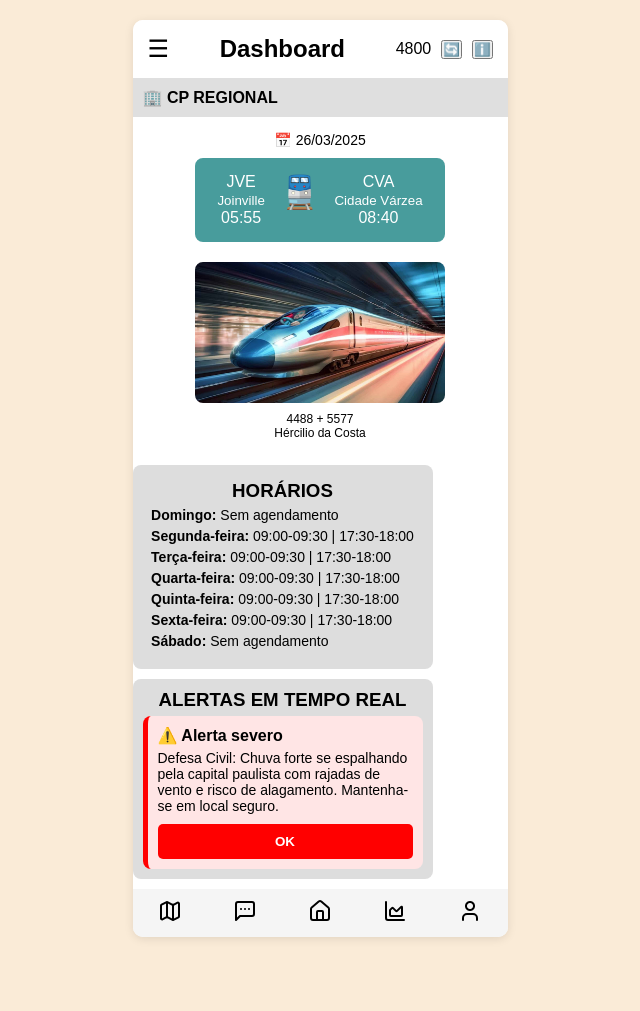
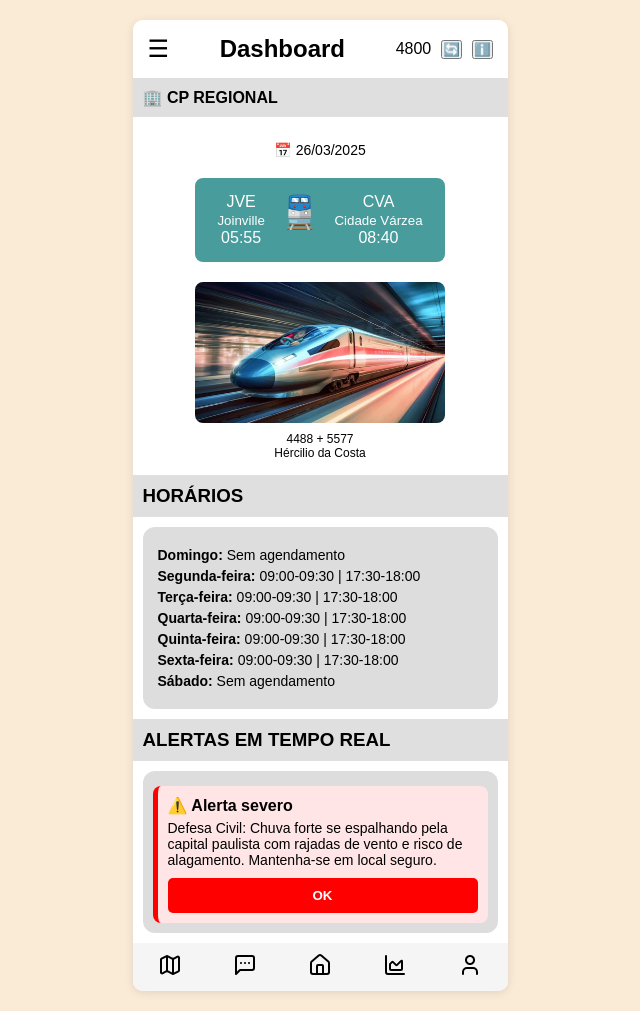
Before and after one commit to Braian-de-Liz/Tchuu-Tchuu, a PHP site: page /Public/pagGeralDashboard.html in a window 1280 px wide. Shown: the whole page, without its empty margins (320-960 px from the left). Before the commit the page ends 939 px from the top, so only its background shows below. Run offline with PHP 8.4, Linux system fonts and the light colour scheme.

Commit message:
dashboard

```diff
--- a/Assets/styledash.css
+++ b/Assets/styledash.css
@@ -56,6 +56,8 @@ body {
 }
 
 .data {
+    text-align: left;
+    padding: 10px;
     margin-bottom: 10px;
     font-size: 14px;
 }
@@ -95,12 +97,8 @@ body {
 .horarios {
     background-color: #ddd;
     padding: 15px;
-    margin-top: 10px;
-    border-radius: 8px;
-    width: 300px;
-    display: flex;
-    flex-direction: column;
-    align-items: center;
+    margin: 10px;
+    border-radius: 12px;
 }
 
 .lista-horarios {
@@ -116,9 +114,8 @@ body {
 .alertas {
     background-color: #ddd;
     padding: 10px;
-    margin-top: 10px;
-    border-radius: 8px;
-    width: 300px;
+    margin: 10px;
+    border-radius: 12px;
     display: flex;
     flex-direction: column;
     align-items: center;
--- a/Public/pagGeralDashboard.html
+++ b/Public/pagGeralDashboard.html
@@ -44,9 +44,10 @@
             </div>
         </section>
 
-        <section class="bloco-centralizado">
+            <section class="informacoeslinha">
+                <h3>HORÁRIOS</h3>
+            </section>
             <div class="horarios">
-                <h3>HORÁRIOS</h3>
                 <ul class="lista-horarios">
                     <li><strong>Domingo:</strong> Sem agendamento</li>
                     <li><strong>Segunda-feira:</strong> 09:00-09:30 | 17:30-18:00</li>
@@ -58,15 +59,16 @@
                 </ul>
             </div>
 
+            <section class="informacoeslinha">
+                <h3>ALERTAS EM TEMPO REAL</h3>
+            </section>
             <div class="alertas">
-                <h3>ALERTAS EM TEMPO REAL</h3>
                 <div class="alerta">
                     <h4>⚠️ Alerta severo</h4>
                     <p>Defesa Civil: Chuva forte se espalhando pela capital paulista com rajadas de vento e risco de alagamento. Mantenha-se em local seguro.</p>
                     <button class="ok-btn">OK</button>
                 </div>
             </div>
-        </section>
 
         <footer class="fot">
             <div><a href="pagGestaoRotas.html"><img src="../Assets/imagens/barras/mapa.png" alt=""></a></div>
```
